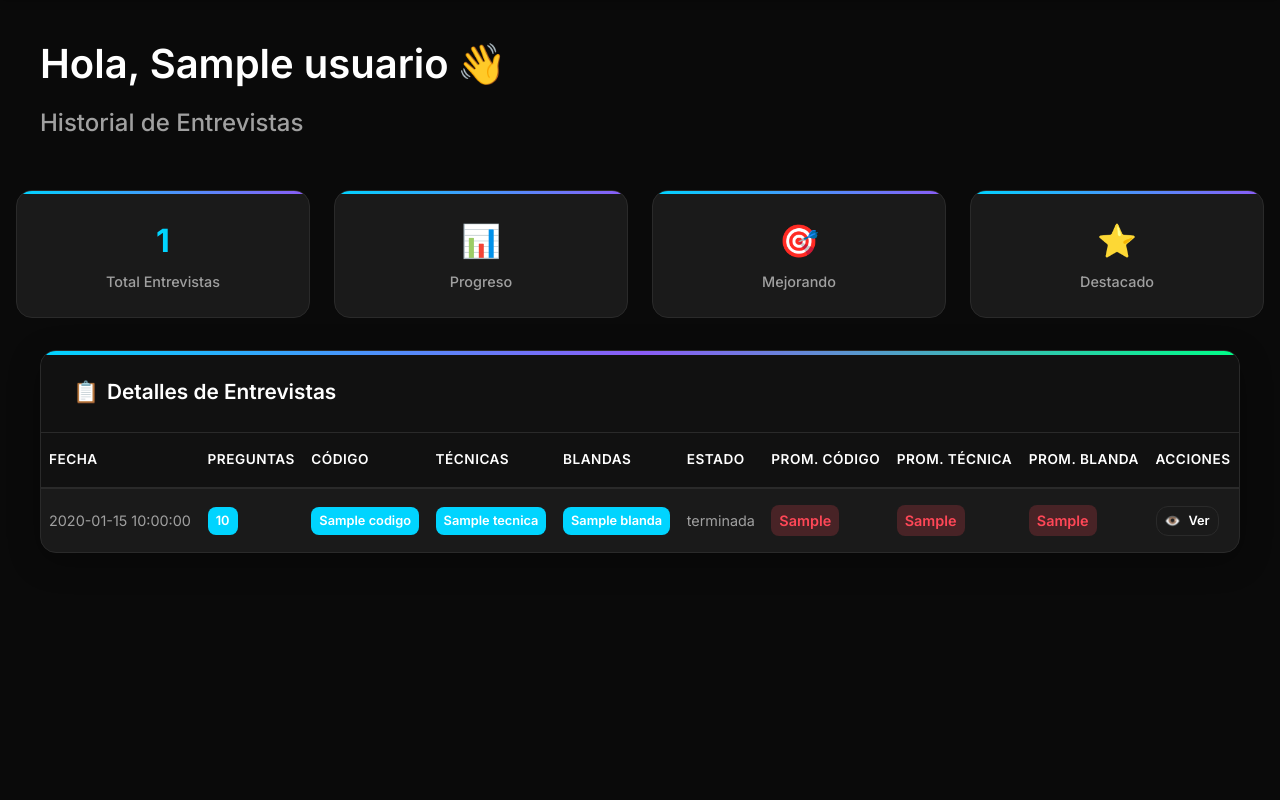
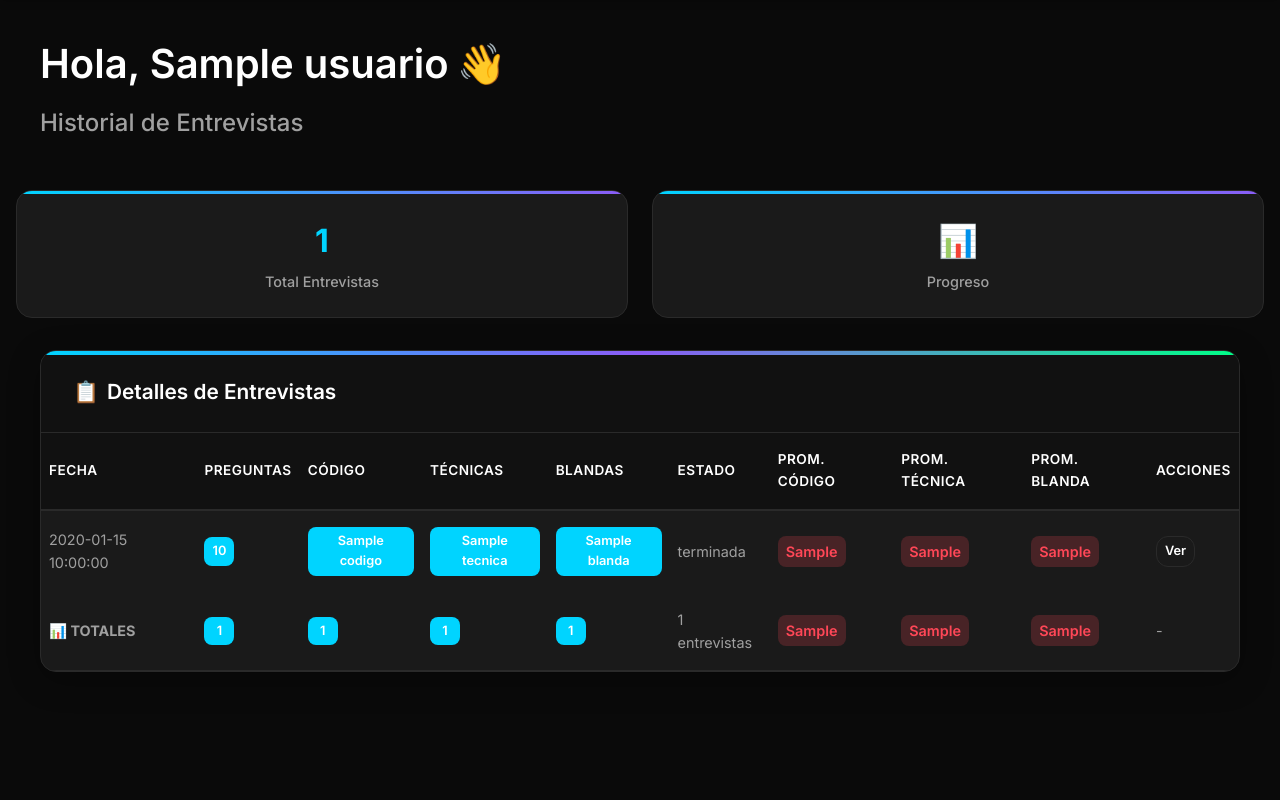
Before and after one commit to mrcolina03/CCInterview, a FastAPI app: template src/simulador_entrevistas/templates/feedback/dashboard.html in a window 1280 px wide. Shown: the part 75-875 px from the top of the page. Run offline with FastAPI, Linux system fonts and the light colour scheme; the template is opened without the code that fills it: most values are stand-ins (such as "Sample title", 1, 10 or a date in 2020).

Commit message:
Update dashboard.html

```diff
--- a/src/simulador_entrevistas/templates/feedback/dashboard.html
+++ b/src/simulador_entrevistas/templates/feedback/dashboard.html
@@ -316,18 +316,12 @@
                     <div class="stat-number">{{ entrevistas|length }}</div>
                     <div class="stat-label">Total Entrevistas</div>
                 </div>
-                <div class="stat-card">
+                <a href="/feedback/progreso" style="text-decoration: none;">
+                    <div class="stat-card">
                     <div class="stat-number">📊</div>
                     <div class="stat-label">Progreso</div>
                 </div>
-                <div class="stat-card">
-                    <div class="stat-number">🎯</div>
-                    <div class="stat-label">Mejorando</div>
-                </div>
-                <div class="stat-card">
-                    <div class="stat-number">⭐</div>
-                    <div class="stat-label">Destacado</div>
-                </div>
+                </a>
             </div>
 
             <!-- Tabla de entrevistas -->
@@ -391,10 +385,12 @@
                                     {% endif %}
                                 </td>
                                 <td>
-                                    <a href="/feedback/ver-resultados/{{ entrevista._id }}" class="btn btn-secondary" style="font-size: 0.8rem; padding: var(--space-xs) var(--space-sm);">
-                                        <span>👁️</span>
-                                        <span>Ver</span>
-                                    </a>
+                                    {% if entrevista.estado == "terminada" %}
+                                        <a href="/feedback/ver-resultados/{{ entrevista._id }}" class="btn btn-secondary" style="font-size: 0.8rem; padding: var(--space-xs) var(--space-sm);">
+                                            <span>Ver</span>
+                                        </a>
+                                    {% endif %}
+
                                         {% if entrevista.estado == "en_progreso" %}
                                         <a href="/entrevista/preguntas/{{ entrevista._id }}" class="btn btn-primary" style="font-size: 0.8rem; padding: var(--space-xs) var(--space-sm);">
                                             <span>▶️</span>
@@ -405,6 +401,58 @@
                             </tr>
                         {% endfor %}
                     </tbody>
+                    <tfoot>
+                        <tr class="totals-row">
+                            <td class="totals-label">
+                                <strong>📊 TOTALES</strong>
+                            </td>
+                            <td>
+                                <span class="count-badge total-badge">{{ totales.total_preguntas }}</span>
+                            </td>
+                            <td>
+                                <span class="count-badge total-badge">{{ totales.total_codigo }}</span>
+                            </td>
+                            <td>
+                                <span class="count-badge total-badge">{{ totales.total_tecnica }}</span>
+                            </td>
+                            <td>
+                                <span class="count-badge total-badge">{{ totales.total_blanda }}</span>
+                            </td>
+                            <td>
+                                <span class="estado-total">{{ totales.total_entrevistas }} entrevistas</span>
+                            </td>
+                            <td>
+                                {% if totales.promedio_general_codigo != "N/A" %}
+                                    <span class="promedio-score total-score {% if totales.promedio_general_codigo >= 8 %}score-high{% elif totales.promedio_general_codigo >= 6 %}score-medium{% else %}score-low{% endif %}">
+                                        {{ totales.promedio_general_codigo }}
+                                    </span>
+                                {% else %}
+                                    <span class="text-muted">-</span>
+                                {% endif %}
+                            </td>
+                            <td>
+                                {% if totales.promedio_general_tecnica != "N/A" %}
+                                    <span class="promedio-score total-score {% if totales.promedio_general_tecnica >= 8 %}score-high{% elif totales.promedio_general_tecnica >= 6 %}score-medium{% else %}score-low{% endif %}">
+                                        {{ totales.promedio_general_tecnica }}
+                                    </span>
+                                {% else %}
+                                    <span class="text-muted">-</span>
+                                {% endif %}
+                            </td>
+                            <td>
+                                {% if totales.promedio_general_blanda != "N/A" %}
+                                    <span class="promedio-score total-score {% if totales.promedio_general_blanda >= 8 %}score-high{% elif totales.promedio_general_blanda >= 6 %}score-medium{% else %}score-low{% endif %}">
+                                        {{ totales.promedio_general_blanda }}
+                                    </span>
+                                {% else %}
+                                    <span class="text-muted">-</span>
+                                {% endif %}
+                            </td>
+                            <td>
+                                <span class="actions-total">-</span>
+                            </td>
+                        </tr>
+                    </tfoot>
                 </table>
             </div>
         {% else %}
```
